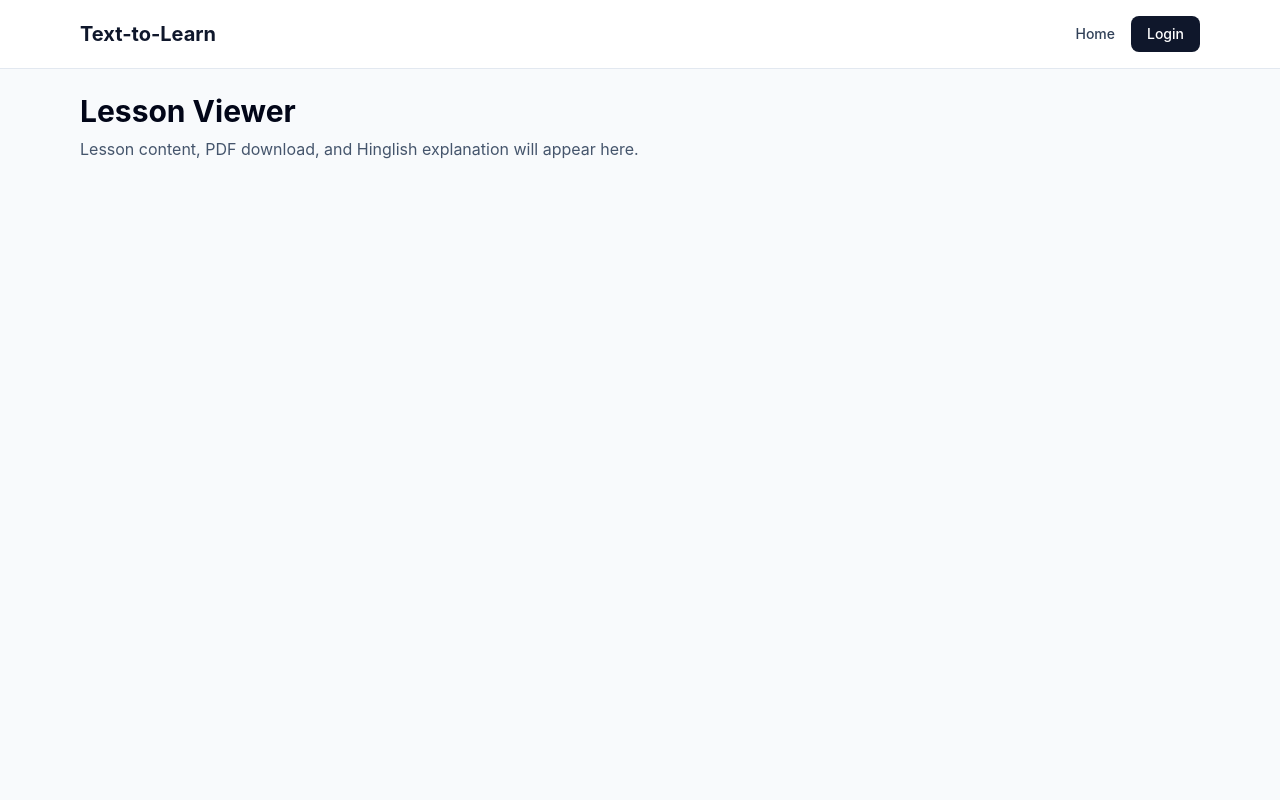
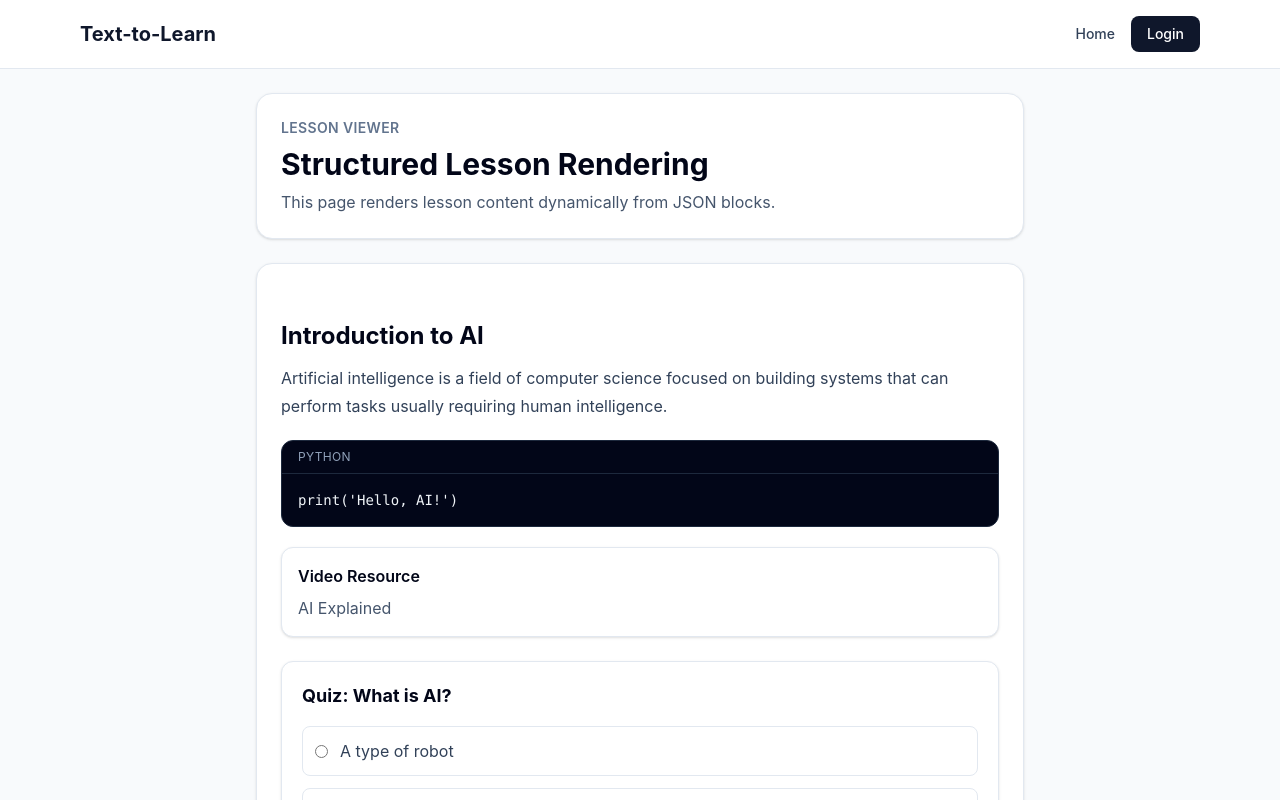
Before and after one commit to dubeyharshit0605/Text-to-learn, a React (Vite) app in the folder client/: page /lesson/1 in a window 1280 px wide. Shown: the top 800 px of the page. Built offline with nearby package versions, Linux system fonts and the light colour scheme; no server answers.

Commit message:
feat: render structured lesson content with reusable blocks

```diff
--- /dev/null
+++ b/client/src/components/LessonRenderer.jsx
@@ -0,0 +1,48 @@
+import HeadingBlock from "./blocks/HeadingBlock";
+import ParagraphBlock from "./blocks/ParagraphBlock";
+import CodeBlock from "./blocks/CodeBlock";
+import VideoBlock from "./blocks/VideoBlock";
+import MCQBlock from "./blocks/MCQBlock";
+
+function LessonRenderer({ content = [] }) {
+  if (!Array.isArray(content) || content.length === 0) {
+    return (
+      <div className="rounded-xl border border-slate-200 bg-white p-6 text-center text-slate-600">
+        No lesson content available.
+      </div>
+    );
+  }
+
+  const renderBlock = (block, index) => {
+    switch (block.type) {
+      case "heading":
+        return <HeadingBlock key={index} block={block} />;
+
+      case "paragraph":
+        return <ParagraphBlock key={index} block={block} />;
+
+      case "code":
+        return <CodeBlock key={index} block={block} />;
+
+      case "video":
+        return <VideoBlock key={index} block={block} />;
+
+      case "mcq":
+        return <MCQBlock key={index} block={block} />;
+
+      default:
+        return (
+          <div
+            key={index}
+            className="my-4 rounded-lg border border-yellow-200 bg-yellow-50 p-4 text-yellow-800"
+          >
+            Unsupported content block: {block.type}
+          </div>
+        );
+    }
+  };
+
+  return <div className="space-y-2">{content.map(renderBlock)}</div>;
+}
+
+export default LessonRenderer;
--- /dev/null
+++ b/client/src/components/blocks/CodeBlock.jsx
@@ -0,0 +1,15 @@
+function CodeBlock({ block }) {
+  return (
+    <div className="my-5 overflow-hidden rounded-xl border border-slate-800 bg-slate-950">
+      <div className="border-b border-slate-800 px-4 py-2 text-xs uppercase tracking-wide text-slate-400">
+        {block.language || "code"}
+      </div>
+
+      <pre className="overflow-x-auto p-4 text-sm text-slate-100">
+        <code>{block.text}</code>
+      </pre>
+    </div>
+  );
+}
+
+export default CodeBlock;
--- /dev/null
+++ b/client/src/components/blocks/HeadingBlock.jsx
@@ -0,0 +1,9 @@
+function HeadingBlock({ block }) {
+  return (
+    <h2 className="mt-8 mb-3 text-2xl font-bold text-slate-950">
+      {block.text}
+    </h2>
+  );
+}
+
+export default HeadingBlock;
--- /dev/null
+++ b/client/src/components/blocks/MCQBlock.jsx
@@ -0,0 +1,65 @@
+import { useState } from "react";
+
+function MCQBlock({ block }) {
+  const [selectedOption, setSelectedOption] = useState(null);
+  const [isSubmitted, setIsSubmitted] = useState(false);
+
+  const isCorrect = selectedOption === block.answer;
+
+  const handleSubmit = () => {
+    if (selectedOption === null) {
+      alert("Please select an option first.");
+      return;
+    }
+
+    setIsSubmitted(true);
+  };
+
+  return (
+    <div className="my-6 rounded-xl border border-slate-200 bg-white p-5 shadow-sm">
+      <h3 className="mb-4 text-lg font-bold text-slate-950">
+        Quiz: {block.question}
+      </h3>
+
+      <div className="space-y-3">
+        {block.options?.map((option, index) => (
+          <label
+            key={index}
+            className="flex cursor-pointer items-center gap-3 rounded-lg border border-slate-200 p-3 hover:bg-slate-50"
+          >
+            <input
+              type="radio"
+              name={block.question}
+              checked={selectedOption === index}
+              onChange={() => {
+                setSelectedOption(index);
+                setIsSubmitted(false);
+              }}
+            />
+
+            <span className="text-slate-700">{option}</span>
+          </label>
+        ))}
+      </div>
+
+      <button
+        onClick={handleSubmit}
+        className="mt-4 rounded-lg bg-slate-900 px-4 py-2 font-semibold text-white hover:bg-slate-800"
+      >
+        Check Answer
+      </button>
+
+      {isSubmitted && (
+        <p
+          className={`mt-4 font-semibold ${
+            isCorrect ? "text-green-700" : "text-red-700"
+          }`}
+        >
+          {isCorrect ? "Correct answer!" : "Incorrect answer. Try again."}
+        </p>
+      )}
+    </div>
+  );
+}
+
+export default MCQBlock;
--- /dev/null
+++ b/client/src/components/blocks/ParagraphBlock.jsx
@@ -0,0 +1,9 @@
+function ParagraphBlock({ block }) {
+  return (
+    <p className="mb-4 leading-7 text-slate-700">
+      {block.text}
+    </p>
+  );
+}
+
+export default ParagraphBlock;
--- /dev/null
+++ b/client/src/components/blocks/VideoBlock.jsx
@@ -0,0 +1,28 @@
+function VideoBlock({ block }) {
+  const isUrl =
+    typeof block.url === "string" &&
+    (block.url.startsWith("http://") || block.url.startsWith("https://"));
+
+  return (
+    <div className="my-5 rounded-xl border border-slate-200 bg-white p-4 shadow-sm">
+      <p className="mb-2 font-semibold text-slate-950">Video Resource</p>
+
+      {isUrl ? (
+        <a
+          href={block.url}
+          target="_blank"
+          rel="noreferrer"
+          className="text-blue-600 hover:underline"
+        >
+          Watch video
+        </a>
+      ) : (
+        <p className="text-slate-600">
+          {block.url || "Video reference will be added here."}
+        </p>
+      )}
+    </div>
+  );
+}
+
+export default VideoBlock;
--- a/client/src/pages/Lesson.jsx
+++ b/client/src/pages/Lesson.jsx
@@ -1,10 +1,55 @@
+import LessonRenderer from "../components/LessonRenderer";
+
+const sampleLessonContent = [
+  {
+    type: "heading",
+    text: "Introduction to AI",
+  },
+  {
+    type: "paragraph",
+    text: "Artificial intelligence is a field of computer science focused on building systems that can perform tasks usually requiring human intelligence.",
+  },
+  {
+    type: "code",
+    language: "python",
+    text: "print('Hello, AI!')",
+  },
+  {
+    type: "video",
+    url: "AI Explained",
+  },
+  {
+    type: "mcq",
+    question: "What is AI?",
+    options: [
+      "A type of robot",
+      "A field of computer science",
+      "A programming language",
+    ],
+    answer: 1,
+  },
+];
+
 function Lesson() {
   return (
-    <div>
-      <h1 className="text-3xl font-bold text-slate-950">Lesson Viewer</h1>
-      <p className="mt-2 text-slate-600">
-        Lesson content, PDF download, and Hinglish explanation will appear here.
-      </p>
+    <div className="mx-auto max-w-3xl">
+      <div className="mb-6 rounded-2xl border border-slate-200 bg-white p-6 shadow-sm">
+        <p className="mb-2 text-sm font-semibold uppercase tracking-wide text-slate-500">
+          Lesson Viewer
+        </p>
+
+        <h1 className="text-3xl font-bold text-slate-950">
+          Structured Lesson Rendering
+        </h1>
+
+        <p className="mt-2 text-slate-600">
+          This page renders lesson content dynamically from JSON blocks.
+        </p>
+      </div>
+
+      <div className="rounded-2xl border border-slate-200 bg-white p-6 shadow-sm">
+        <LessonRenderer content={sampleLessonContent} />
+      </div>
     </div>
   );
 }
```
